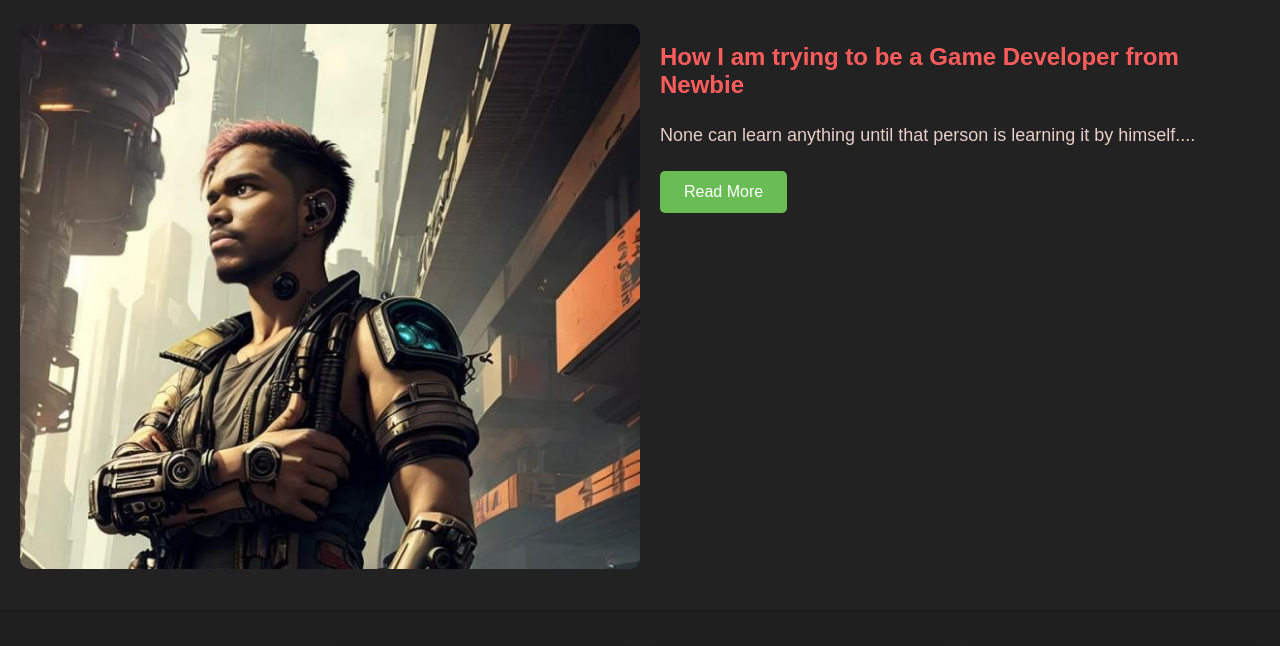
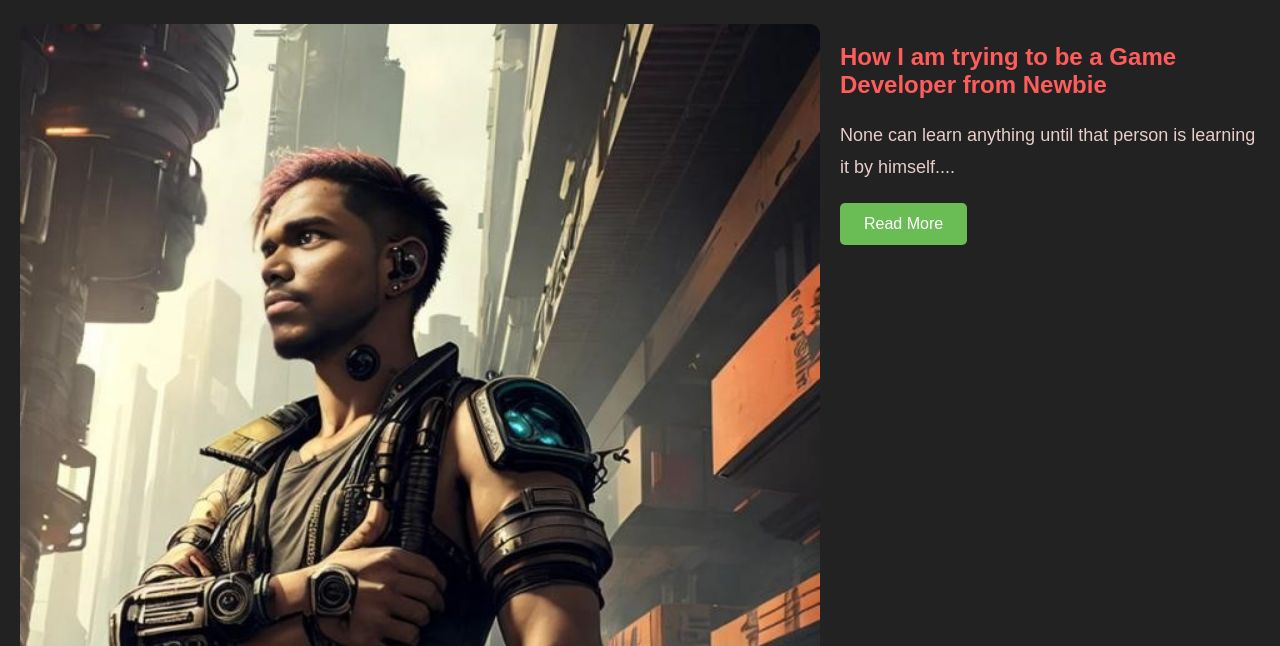
Before and after one commit to I-K-Sakur/Md-Iftakhar-Kabir-Sakur, a plain HTML site: page sections/blog.html in a window 1280 px wide. Shown: the part 609-1255 px from the top of the page. Drawn offline with Linux system fonts and the light colour scheme.

Commit message:
position of file

```diff
--- a/sections/blog.html
+++ b/sections/blog.html
@@ -47,7 +47,7 @@
 <section class="featured-blog">
     <h2>My Game Development Journey</h2>
     <div class="featured-post">
-        <img src="../data/image/Researcher.jpeg" alt="Featured Image">
+        <img src="../data/image/Researcher.jpeg" alt="Featured Image" style="height:auto;width:800px">
         <div class="post-content">
             <h3><a href="../blog_post/My_game_Dev_Journey.html">How I am trying to be a Game Developer from Newbie</a></h3>
             <p>None can learn anything until that person is learning it by himself.... </p>
```
Also changed, not shown: sections/index.html (renamed from index.html).
